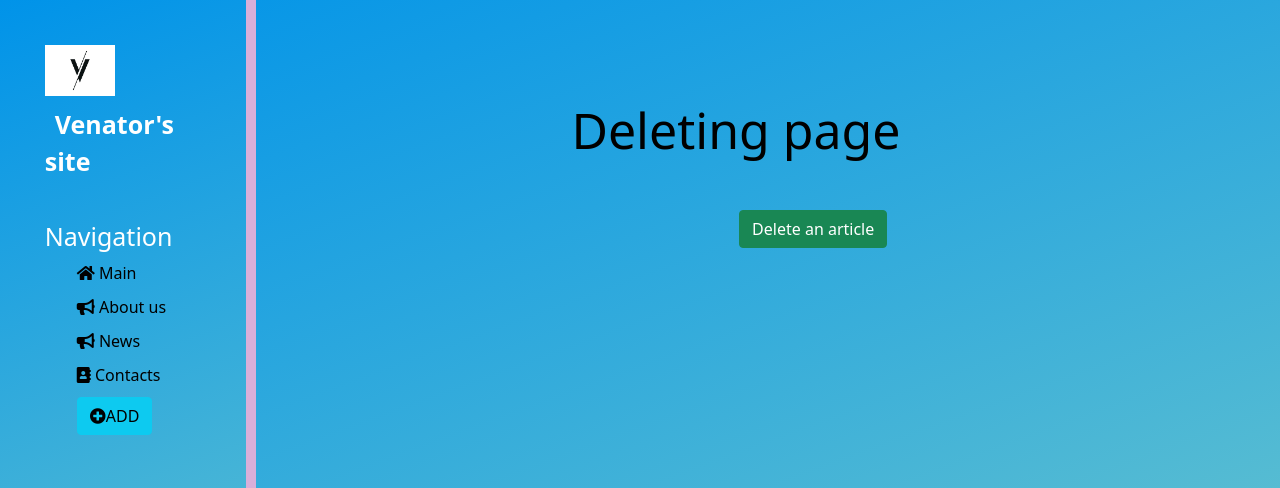
After one commit to VitaliiFedin/Django, a Django app: page /news/1/delete in a window 1280 px wide. The commit adds this page. Shown: the top 488 px of the page. Run offline with Django 4.2, Linux system fonts and the light colour scheme; data comes from the database, SQL or seed files in the repository; both versions use the stored data as it was after the commit; some libraries are stand-ins or nearby versions.

Commit message:
Editing and deleting articles

```diff
--- a/news/models.py
+++ b/news/models.py
@@ -9,4 +9,9 @@ class Articles(models.Model):
 
     def __str__(self):
         return self.title
+
+
+
+    def get_absolute_url(self):
+        return f'/news/{self.id}'
 # Create your models here.
--- a/news/templates/news/details_view.html
+++ b/news/templates/news/details_view.html
@@ -9,5 +9,7 @@
     <h1>{{article.title}}</h1>
     <p>{{article.date}}</p>
     <p>{{article.full_text}}</p>
+    <a href="{% url 'news-delete' article.id %}" class="btn btn-danger">Delete</a>
+    <a href="{% url 'news-update' article.id %}" class="btn btn-info">Update</a>
 </div>
 {% endblock %}
--- /dev/null
+++ b/news/templates/news/news-delete.html
@@ -0,0 +1,18 @@
+{% extends 'main/layout.html' %}
+
+{% block title %}
+Deleting page
+{% endblock %}
+
+{% block content %}
+<div class="features">
+    <h1>Deleting page</h1>
+
+    <form method = 'post'>
+        {% csrf_token %}
+        <button class="btn btn-success" type="submit">Delete an article</button>
+
+    </form>
+</div>
+
+{% endblock %}
--- a/news/urls.py
+++ b/news/urls.py
@@ -4,5 +4,8 @@ from . import views
 urlpatterns = [
     path('',views.news_home,name='news_home'),
     path('create',views.create,name='create'),
-    path ('<int:pk>', views.NewsDetailView.as_view(),name='news-detail')
+    path ('<int:pk>', views.NewsDetailView.as_view(),name='news-detail'),
+    path ('<int:pk>/update', views.NewsUpdateView.as_view(), name='news-update'),
+    path ('<int:pk>/delete', views.NewsDeleteView.as_view(), name='news-delete')
+
 ]
--- a/news/views.py
+++ b/news/views.py
@@ -1,7 +1,7 @@
 from django.shortcuts import render, redirect
 from .models import Articles
 from .forms import ArticlesForm
-from django.views.generic import DetailView
+from django.views.generic import DetailView, UpdateView, DeleteView
 
 
 def news_home(request):
@@ -12,6 +12,18 @@ class NewsDetailView(DetailView):
      model = Articles
      template_name = 'news/details_view.html'
      context_object_name = 'article'
+
+
+class NewsUpdateView(UpdateView):
+    model = Articles
+    template_name = 'news/create.html'
+    form_class = ArticlesForm
+
+class NewsDeleteView(DeleteView):
+        model = Articles
+        success_url = '/news/'
+        template_name = 'news/news-delete.html'
+
 
 def create(request):
     error=''
```
Also changed, not shown: db.sqlite3.
